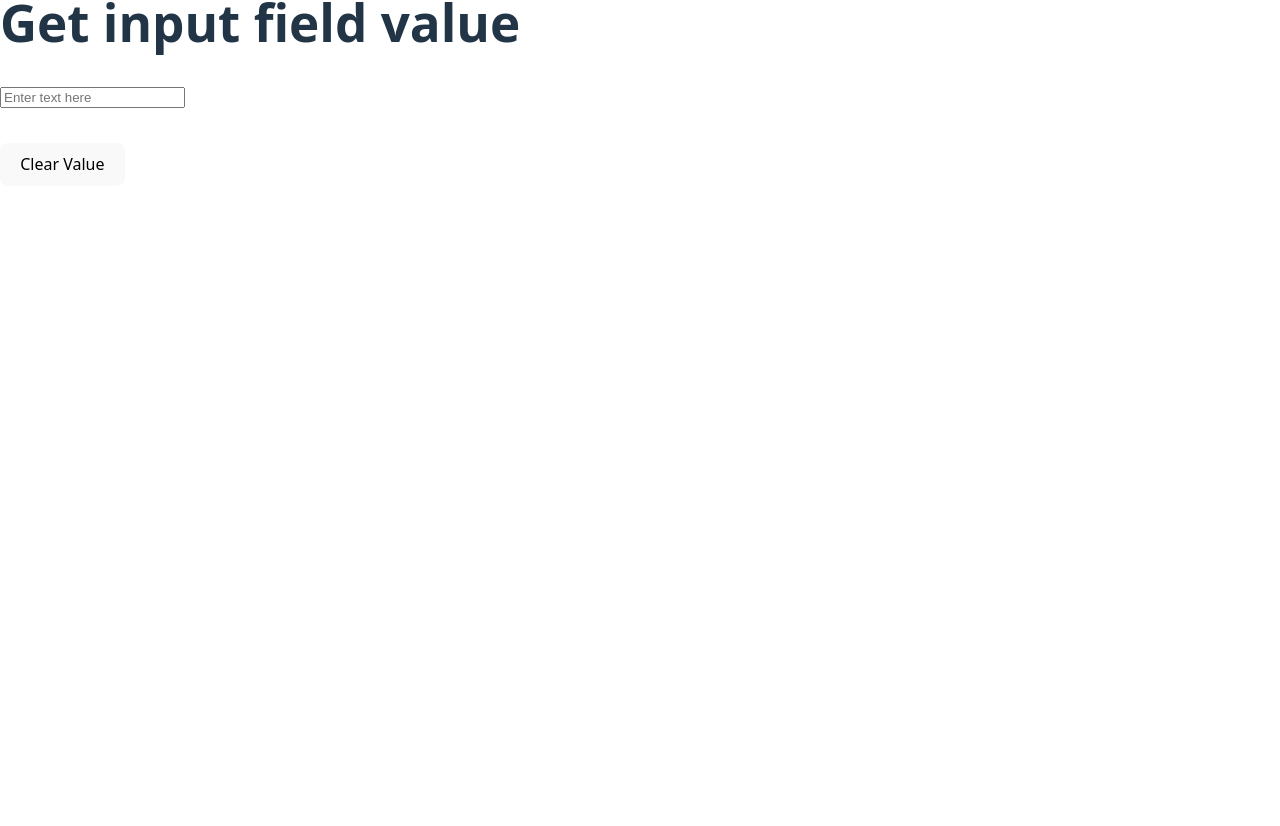
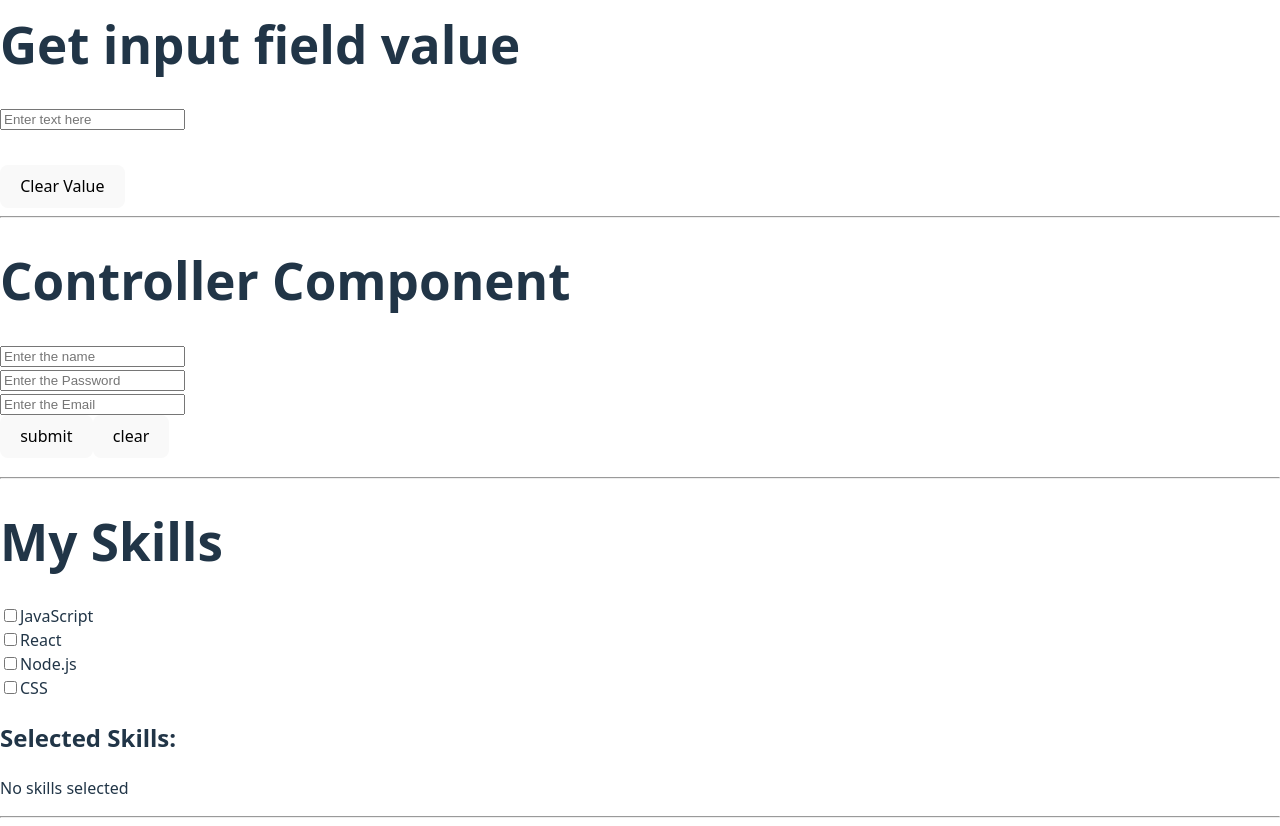
Before and after one commit to Babarnawaz123/Props_React, a React (Vite) app in the folder props_React/: page / in a window 1280 px wide. Shown: the part 1202-2028 px from the top of the page. Before the commit the page ends 1388 px from the top, so only its background shows below. Built offline with nearby package versions, Linux system fonts and the light colour scheme.

Commit message:
checkbox_handling
i learn how to handle the data in check box and it works behind the seens

```diff
--- a/props_React/src/App.jsx
+++ b/props_React/src/App.jsx
@@ -2,8 +2,12 @@ import User from  './assets/User'
 import Advance from './advance';
 import Wrapper from './wrapper';
 import { useState } from 'react';
+import Skill from './Skill';
 function App() {    {/*this user tag will give data to user.jsx props*/}
 const [val,setVal] = useState("")
+const [Name,setName] = useState("")
+const [Password,setPassword] = useState("")
+const [Email,setEmail] = useState("")
 return(
     <div>
 <User name="Babar" age={22} stdName = "Tariq" stdId = "RCF-30121" ProName="Smart Watch" ProId="watch-4533"   ProDes="At the heart of our smartwatches lies a commitment to your well-being. With advanced health monitoring features including heart rate tracking, stress management and sleep monitoring, our smartwatches empower you to take control of your fitness journey like never before. Whether you're a fitness enthusiast striving to reach new milestones or someone prioritizing holistic wellness, our smartwatches provide actionable insights and personalized guidance to support your health and wellness goals."/>
@@ -21,12 +25,37 @@ return(
 <Wrapper>
     <h4 style={{color:"purple"}}>whats upp</h4>
 </Wrapper>
-
+<hr />
 {/*onChange Event  */}
 <h1>Get input field value</h1>
 <input type="text" value={val} onChange={(event)=>setVal(event.target.value)} placeholder='Enter text here'/>
 <h1>{val}</h1>
 <button onClick={()=>setVal("")} >Clear Value</button>
+<hr />
+
+{/*Controlled Component */}
+<form action="">
+    <h1>Controller Component</h1>
+    <input type="text" placeholder='Enter the name' onChange={(event)=>setName(event.target.value)} value={Name}/>
+    <br/>
+    <input type="Password" placeholder='Enter the Password' onChange={(event)=>setPassword(event.target.value)} value={Password}/>
+    <br />
+    <input type="Email" placeholder='Enter the Email' onChange={(event)=>setEmail(event.target.value)} value={Email}/>
+    <br />
+    <button>submit</button>
+    <button onClick={()=>{setName("");setPassword("");setEmail("");}}>clear</button>
+</form>
+<h3>{Name}</h3>
+<h3>{Password}</h3>
+<h3>{Email}</h3>
+
+<hr />
+<Skill/>
+{/*Handle Checkboxes, Get value from checkboxes */}
+
+
+
+
 </div>
 
 
--- /dev/null
+++ b/props_React/src/Skill.jsx
@@ -0,0 +1,46 @@
+import React, { useState } from "react";
+
+function Skill() {
+  const [Skill, setSkill] = useState([]);
+
+  const handleCheckboxChange = (event) => {
+    console.log(event.target.value, event.target.checked);
+    if (event.target.checked) {
+      setSkill([...Skill, event.target.value]); // Add
+    } else {
+      setSkill(Skill.filter((s) => s !== event.target.value)); // Remove
+    }
+  };
+
+  return (
+    <div>
+      <h1>My Skills</h1>
+
+      <input type="checkbox" id="js" value="JavaScript" onChange={handleCheckboxChange} />
+      <label htmlFor="js">JavaScript</label>
+      <br />
+
+      <input type="checkbox" id="react" value="React" onChange={handleCheckboxChange} />
+      <label htmlFor="react">React</label>
+      <br />
+
+      <input type="checkbox" id="node" value="Node.js" onChange={handleCheckboxChange} />
+      <label htmlFor="node">Node.js</label>
+      <br />
+
+      <input type="checkbox" id="css" value="CSS" onChange={handleCheckboxChange} />
+      <label htmlFor="css">CSS</label>
+
+      {/* 🆕 Display Selected Skills */}
+      <h2>Selected Skills:</h2>
+      <p>{Skill.length > 0 ? Skill.join(", ") : "No skills selected"}</p>
+<hr />
+
+
+
+
+    </div>
+  );
+}
+
+export default Skill;
```
